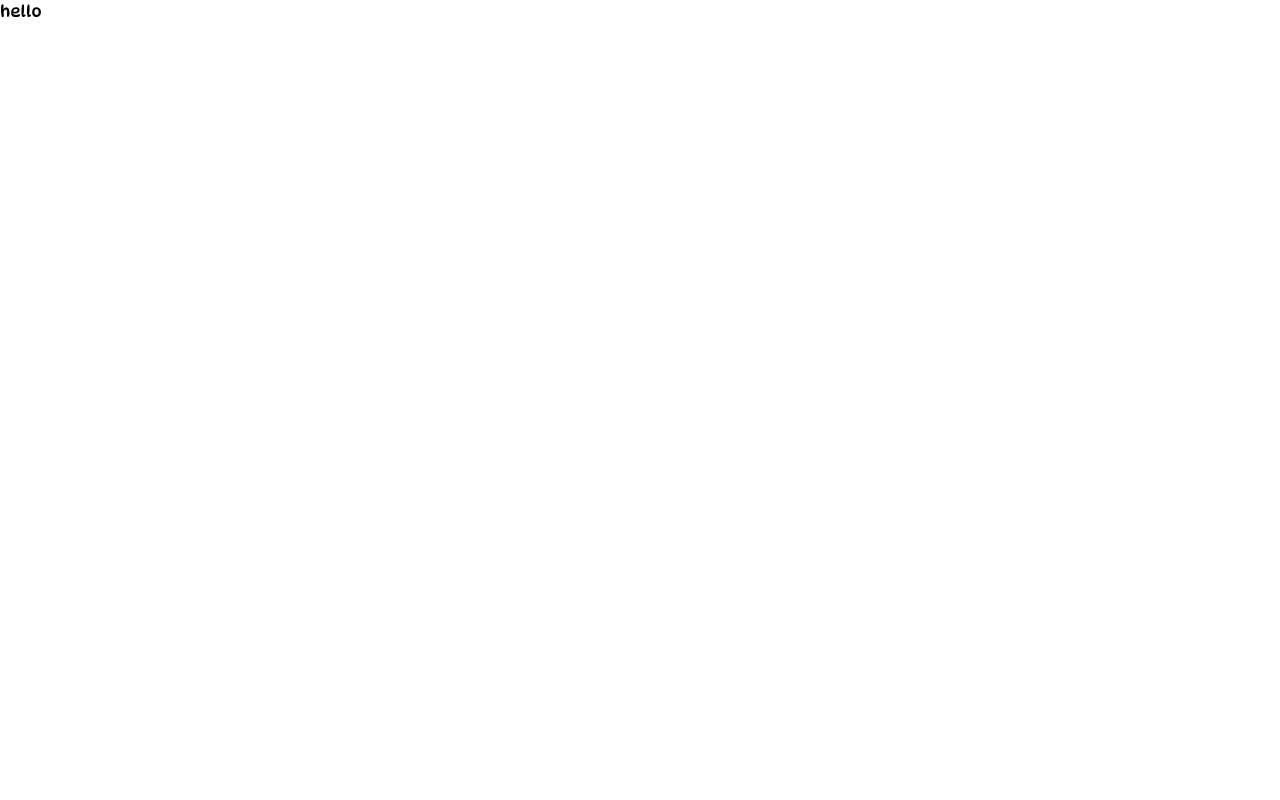
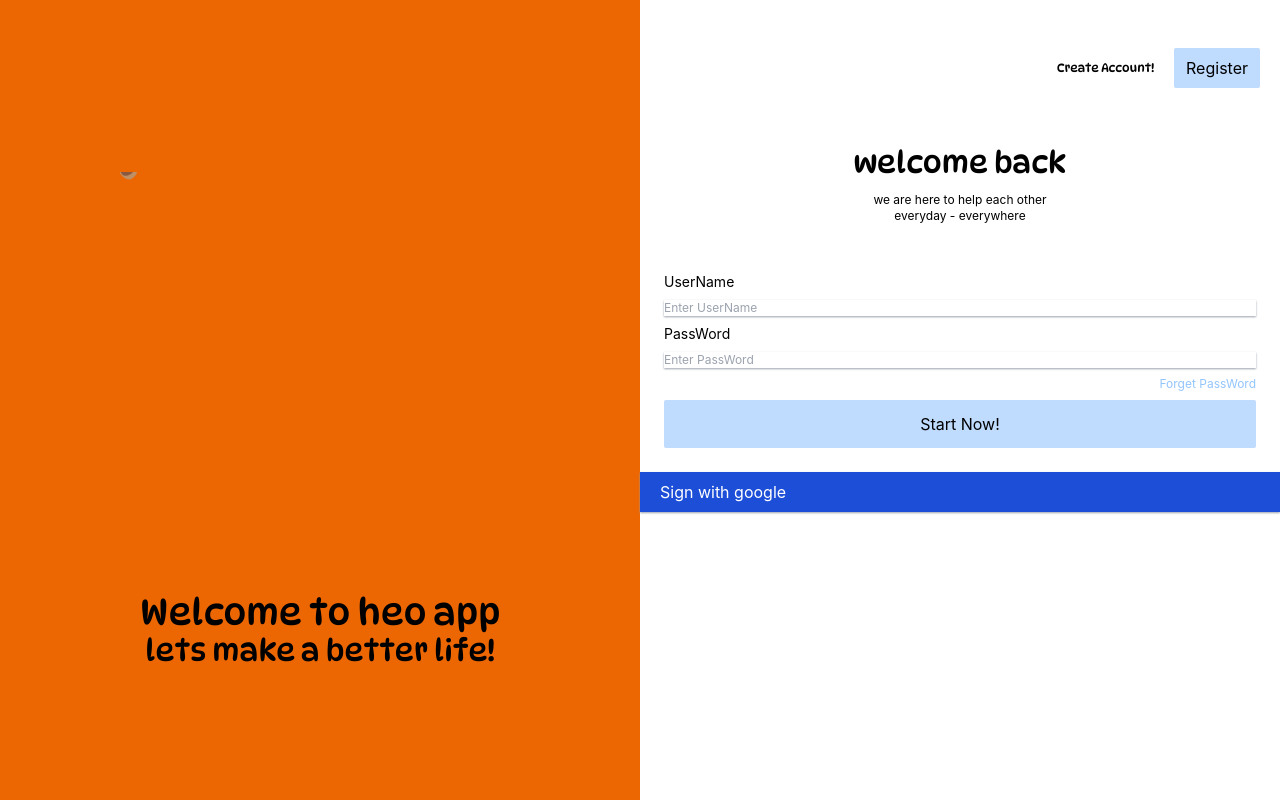
Before and after one commit to heo-app/heo_playground, a React (Create React App) app: page / in a window 1280 px wide. Built offline with nearby package versions, Linux system fonts and the light colour scheme.

Commit message:
feat: design login page

```diff
--- a/src/App.js
+++ b/src/App.js
@@ -1,9 +1,58 @@
 import './App.css';
+import logo from './images/heo-hands.gif';
+
 
 function App() {
   return (
-    <div className='font-Dyna'>
-      hello
+    <div>
+      <div className='grid xl:grid-cols-2 lg:grid-cols-2 md:grid-cols-2 sm:grid-cols-1 h-screen'>
+        <div style={{background:'#ec6602'}}>
+          <div className='flex flex-col items-center xl:justify-center font-Dyna h-full pt-10'>
+            <img src={logo} alt='' height={300} width={400} />
+            <h1 className='text-4xl pt-5'>Welcome to heo app</h1>
+            <h1 className='text-3xl'>lets make a better life!</h1>
+          </div>
+        </div>
+
+        <div>
+          <div className='h-12 my-5 xl:my-12'>
+            <div className='flex items-center justify-end gap-x-5 mx-5'>
+              <h1 className='font-Dyna text-xs'>Create Account!</h1>
+              <button className='bg-blue-200 py-2 px-3 rounded-sm text-black'>Register</button>
+            </div>
+          </div>
+
+          <div className='h-32'>
+            <div className='flex flex-col justify-center items-center'>
+              <h1 className='text-3xl font-Dyna'>welcome back</h1>
+              <h1 className='text-xs mt-3'>we are here to help each other</h1>
+              <h1 className='text-xs'>everyday - everywhere</h1>
+            </div>
+          </div>
+
+          <form className='flex flex-col mx-6 gap-y-2'>
+            <label className='text-sm'>UserName</label>
+            <input className='bg-white shadow-sm shadow-gray-400 text-xs p2' placeholder='Enter UserName'></input>
+            <label className='text-sm'>PassWord</label>
+            <input className='bg-white shadow-sm shadow-gray-400 text-xs p2' placeholder='Enter PassWord'></input>
+
+            <h1 className='flex justify-end text-xs text-blue-300'>Forget PassWord</h1>
+          </form>
+
+          <div className='pt-2 mx-6'>
+            <button className='bg-blue-200 text-black w-full p-3 rounded-sm'>Start Now!</button>
+          </div>
+
+          <div className='h-32 mt-6'>
+            <a href='/'>
+              <div className='bg-blue-700 text-white shadow-sm shadow-gray-400 px-5 py-2 mb-4'>
+                Sign with google
+              </div>
+            </a>
+          </div>
+
+        </div>
+      </div>
     </div>
   );
 }
```
